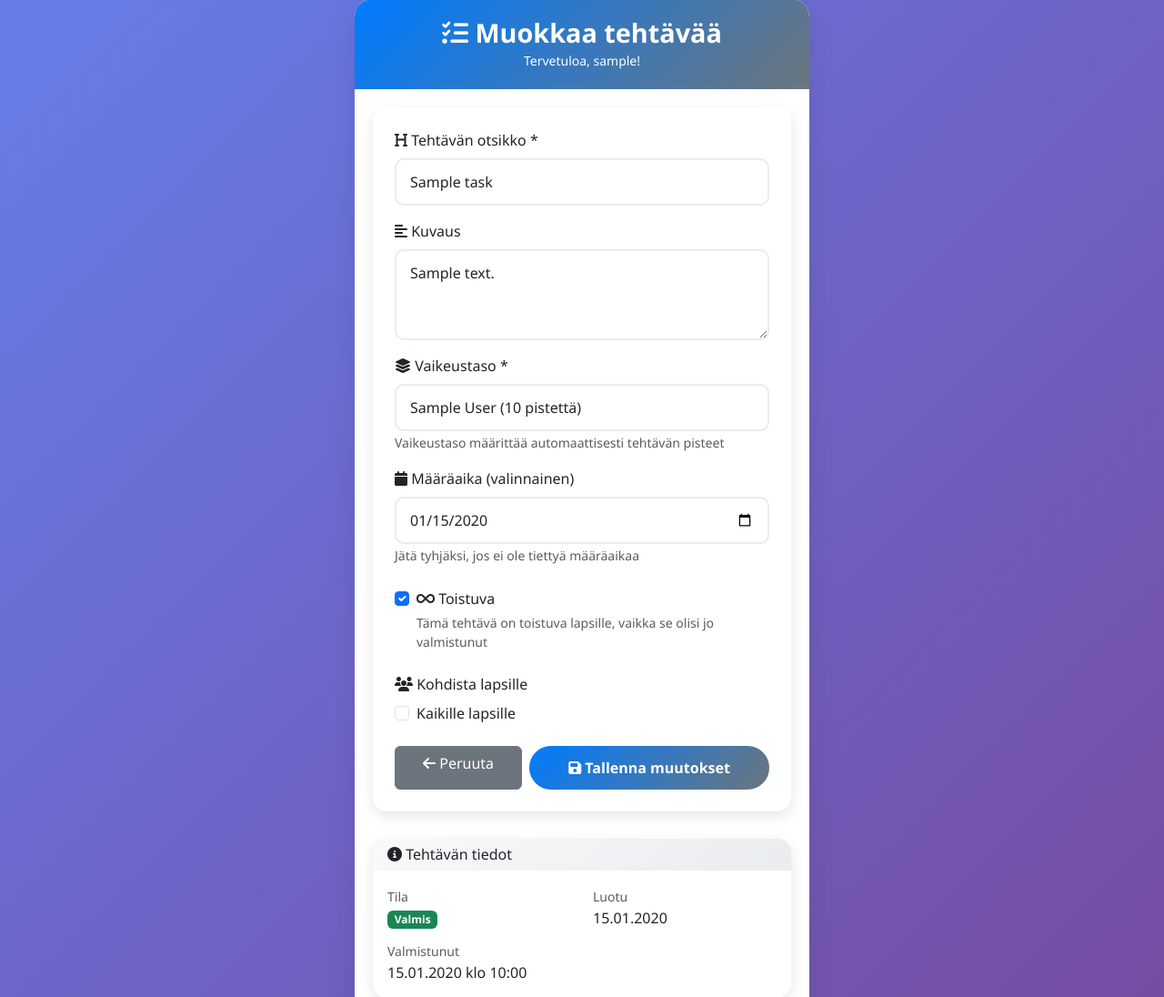
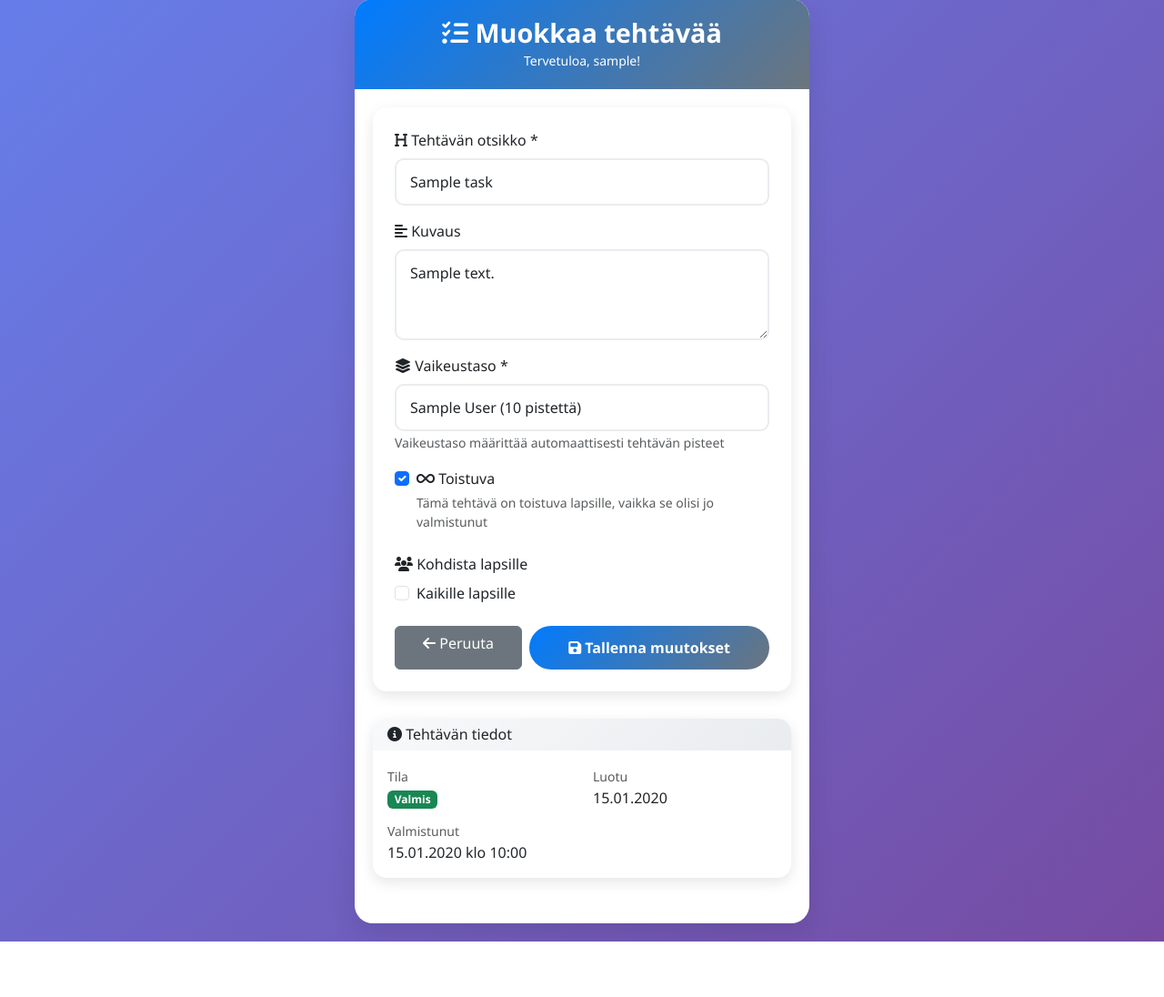
Before and after one commit to AapoTammisto/ChoresApp, a Flask app: page /parent/tasks/1/edit in a window 1280 px wide. Shown: the part 21-1117 px from the top of the page at 91% size. After the commit the page ends 1056 px from the top, so only its background shows below. Run offline with Flask 3, Linux system fonts and the light colour scheme; the visitor is signed in with stand-in values (Sample User, id 1); tables that the repository leaves empty hold one stand-in row (values such as "Sample post").

Commit message:
template edit fix

```diff
--- a/templates/edit_task.html
+++ b/templates/edit_task.html
@@ -37,14 +37,8 @@
                 <small class="text-muted">Vaikeustaso määrittää automaattisesti tehtävän pisteet</small>
             </div>
 
-            <!-- Due date field -->
-            <div class="mb-4">
-                <label for="due_date" class="form-label">
-                    <i class="fas fa-calendar"></i> Määräaika (valinnainen)
-                </label>
-                <input type="date" class="form-control" id="due_date" name="due_date" value="{{ task.due_date.strftime('%Y-%m-%d') if task.due_date else '' }}">
-                <small class="text-muted">Jätä tyhjäksi, jos ei ole tiettyä määräaikaa</small>
-            </div>
+            <!-- Due date field (hidden, but preserved) -->
+            <input type="hidden" id="due_date" name="due_date" value="{{ task.due_date.strftime('%Y-%m-%d') if task.due_date else '' }}">
 
             <div class="mb-4">
                 <div class="form-check">
@@ -148,7 +142,7 @@
     }
 });
 
-// Set minimum date to today
+// Set minimum date to today (not visible, but keep for future use)
 document.getElementById('due_date').min = new Date().toISOString().split('T')[0];
 
 // Handle child assignment logic
```
